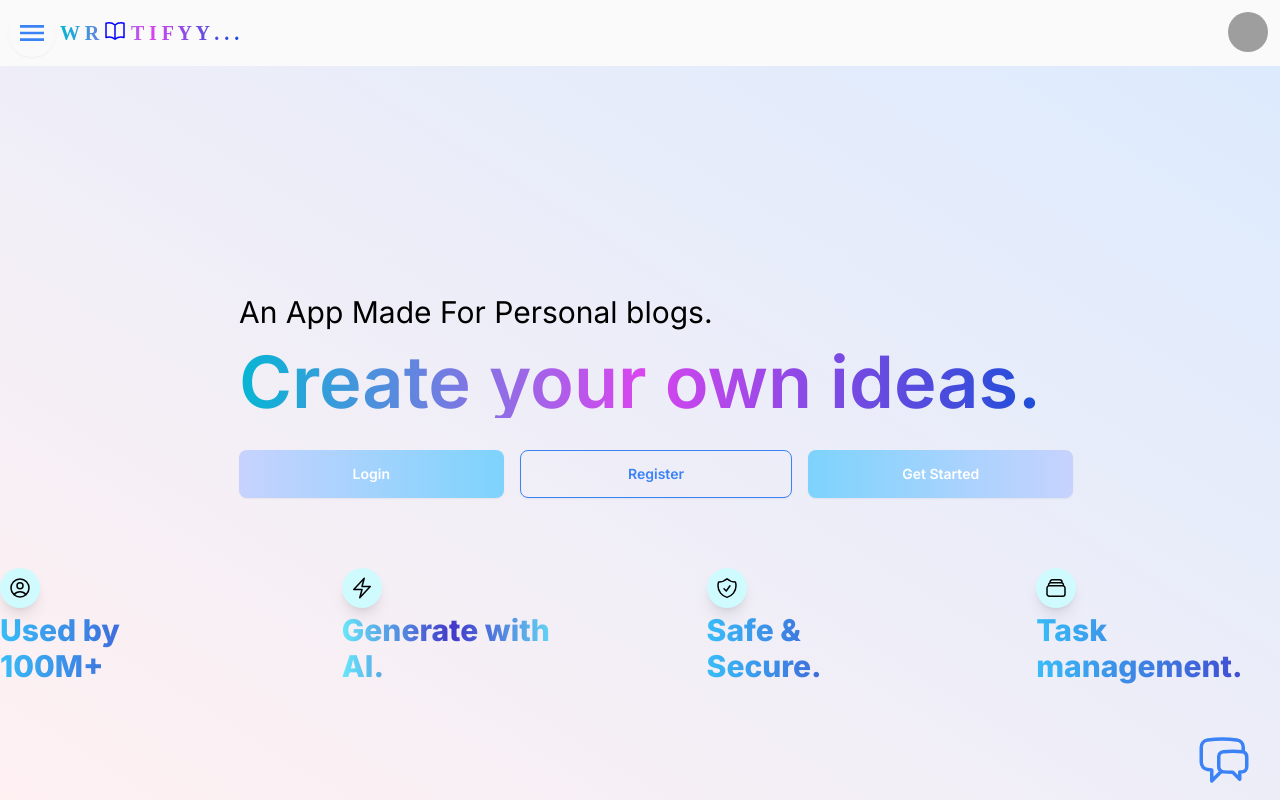
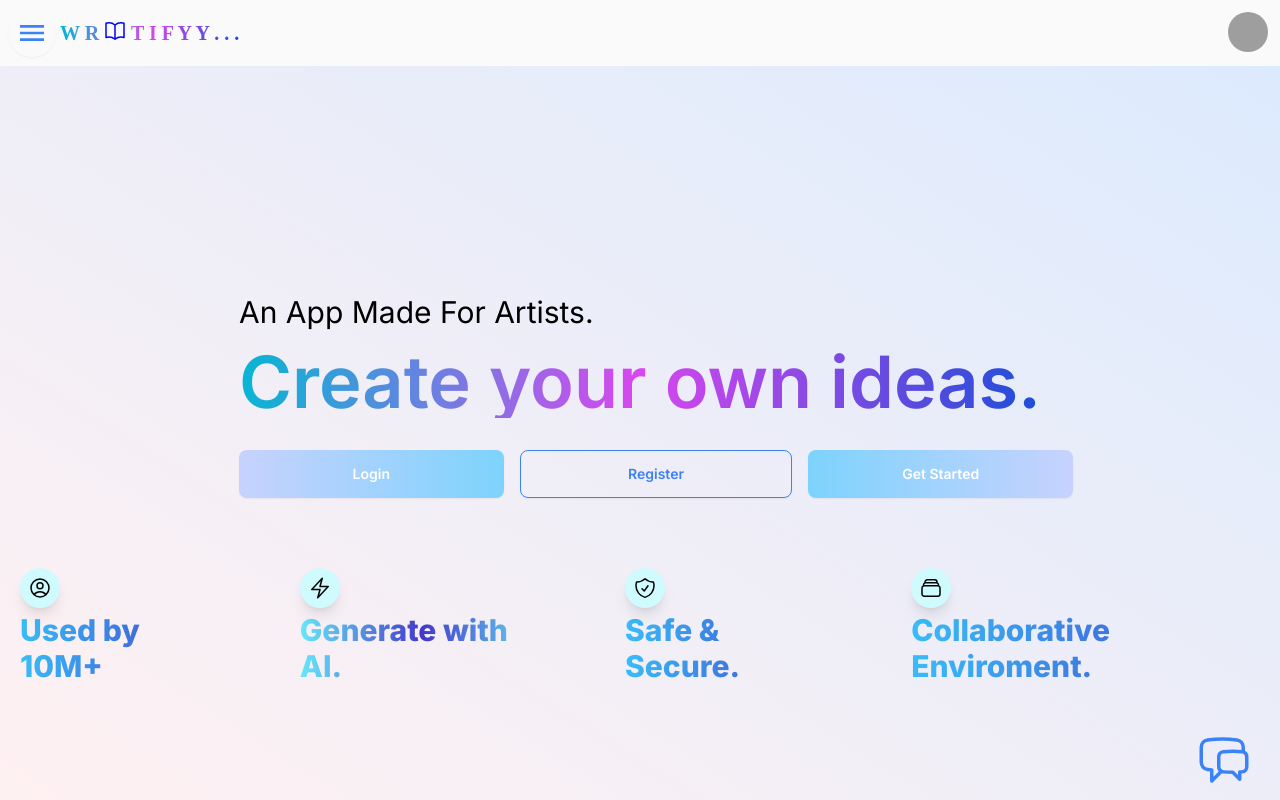
Before and after one commit to brandonRoulstone/saas_app, a Next.js app: page /home in a window 1280 px wide. Shown: the top 800 px of the page. Built offline with nearby package versions, Linux system fonts and the light colour scheme; grey boxes are pictures that could not be loaded.

Commit message:
liveblocks api

```diff
--- /dev/null
+++ b/app/Room.js
@@ -0,0 +1,15 @@
+"use client";
+
+// import { ReactNode } from "react";
+import { RoomProvider } from "../liveblocks.config";
+import { ClientSideSuspense } from "@liveblocks/react";
+
+export function Room({ children }) {
+  return (
+    <RoomProvider id="my-room" initialPresence={{}}>
+      <ClientSideSuspense fallback={<div>Loading…</div>}>
+        {() => children}
+      </ClientSideSuspense>
+    </RoomProvider>
+  );
+}
--- a/app/dashboard/page.js
+++ b/app/dashboard/page.js
@@ -1,31 +1,12 @@
 "use client"
+import { Room } from "../Room";
+import MainDashboard from "@/components/DashboardComponents/MainDashboard";
 
 const DashboardUI = () => {
   return (
-    <>
-        <div className="h-screen flex flex-col justify-center items-center w-[100%] md:flex-row">
-
-            {/* Start component */}
-            <div className="lg:w-[25%] w-[100%] flex justify-center h-screen items-center bg-gray-200">
-                Section one
-            </div>
-
-
-
-            {/* Center component */}
-            <div className="lg:w-[50%] w-[100%] flex justify-center h-screen items-center">
-                Section two
-            </div>
-
-
-
-            {/* End component */}
-            <div className="lg:w-[25%] w-[100%] flex justify-center h-screen items-center bg-gray-200">
-                Section three
-            </div>
-
-        </div>
-    </>
+    <Room>
+        <MainDashboard />
+    </Room>
   )
 }
 
--- a/app/login/page.js
+++ b/app/login/page.js
@@ -2,7 +2,7 @@ import React from 'react'
 
 const loginPage = () => {
   return (
-    <div className="hero min-h-screen bg-base-200">
+    <div className="hero min-h-screen bg-white">
       <div className="hero-content flex-col lg:flex-row-reverse">
         <div className="text-center lg:text-left">
           <h1 className="text-5xl font-bold">Login now!</h1>
--- a/components/AnimatedComponents/InfiniteCarousel.jsx
+++ b/components/AnimatedComponents/InfiniteCarousel.jsx
@@ -4,14 +4,14 @@ const InfiniteCarousel = () => {
   return (
 
     <div className="bg-transparent h-[30vh] max-w-[100%] overflow-x-scroll absolute borde-r">
-        <div className="flex justify-center items-center h-[100%] lg:gap-[9rem] gap-[4rem]">
+        <div className="md:flex justify-center grid grid-cols-2 ms-5 items-center h-[100%] lg:gap-[5rem] gap-[1rem]">
 
             <div className="font-extrabold md:text-3xl bg-gradient-to-r from-sky-400 to-indigo-700 bg-clip-text text-transparent hover:translate-y-[-.7rem] transition-all cursor-pointer">
                 <div className="flex flex-col gap-1">
                     <div className="flex justify-center bg-cyan-100 w-10 rounded-full shadow-lg px-2">
                         <SvgIconUser />
                     </div>
-                    Used by 100M+
+                    Used by 10M+
                 </div>
             </div>
 
@@ -38,7 +38,7 @@ const InfiniteCarousel = () => {
                     <div className="flex justify-center bg-cyan-100 w-10 rounded-full shadow-lg px-2">
                         <SvgIconTMS />
                     </div>
-                    Task management.
+                    Collaborative Enviroment.
                 </div>
             </div>
 
--- /dev/null
+++ b/components/DashboardComponents/MainDashboard.jsx
@@ -0,0 +1,38 @@
+import { useOthers } from "../../liveblocks.config";
+// https://liveblocks.io/docs/authentication/id-token
+// for later authentication
+
+const MainDashboard = () => {
+    const others = useOthers();
+    const userCount = others.length;
+  return (
+    <>
+
+        <div className="h-screen flex flex-col justify-center items-center w-[100%] md:flex-row">
+
+        {/* Start component */}
+        <div className="lg:w-[25%] w-[100%] flex justify-center h-screen items-center bg-gray-200">
+            Section { userCount }ne
+        </div>
+
+
+
+        {/* Center component */}
+        <div className="lg:w-[50%] w-[100%] flex justify-center h-screen items-center">
+            Section two
+        </div>
+
+
+
+        {/* End component */}
+        <div className="lg:w-[25%] w-[100%] flex justify-center h-screen items-center bg-gray-200">
+            Section three
+        </div>
+
+        </div>
+
+    </>
+  )
+}
+
+export default MainDashboard
--- a/components/TypeAnimation.jsx
+++ b/components/TypeAnimation.jsx
@@ -4,15 +4,18 @@ const TypeAnimationUi = () => {
   return (
     <TypeAnimation
       sequence={[
-        // Same substring at the start will only be typed out once, initially
+        'An App Made For Writers.',
+        1000,
         'An App Made For Poets.',
-        1000, // wait 1s before replacing "Mice" with "Hamsters"
+        1000,
+        'An App Made For Artists.',
+        1000,
         'An App Made For Ideas.',
         1000,
         'An App Made For Personal blogs.',
         1000,
-        'An App Made For You!',
-        1000
+        'An App Designed For You!',
+        1000,
       ]}
       wrapper="span"
       speed={50}
--- a/package.json
+++ b/package.json
@@ -9,10 +9,13 @@
     "lint": "next lint"
   },
   "dependencies": {
+    "@liveblocks/client": "^1.12.0",
+    "@liveblocks/react": "^1.12.0",
     "assemblyai": "^4.4.5",
     "bcrypt": "^5.1.1",
     "bulma": "^1.0.1",
     "dotenv": "^16.4.5",
+    "mysql2": "^3.10.0",
     "next": "14.2.3",
     "react": "^18",
     "react-dom": "^18",
```
Also changed, not shown: liveblocks.config.js (added, +111 -0 lines), app/api/(auth)/loginRoute/route.js (added), app/api/(auth)/registerRoute/route.js (added), 1 other file (tests, documents, lock files or other folders).
